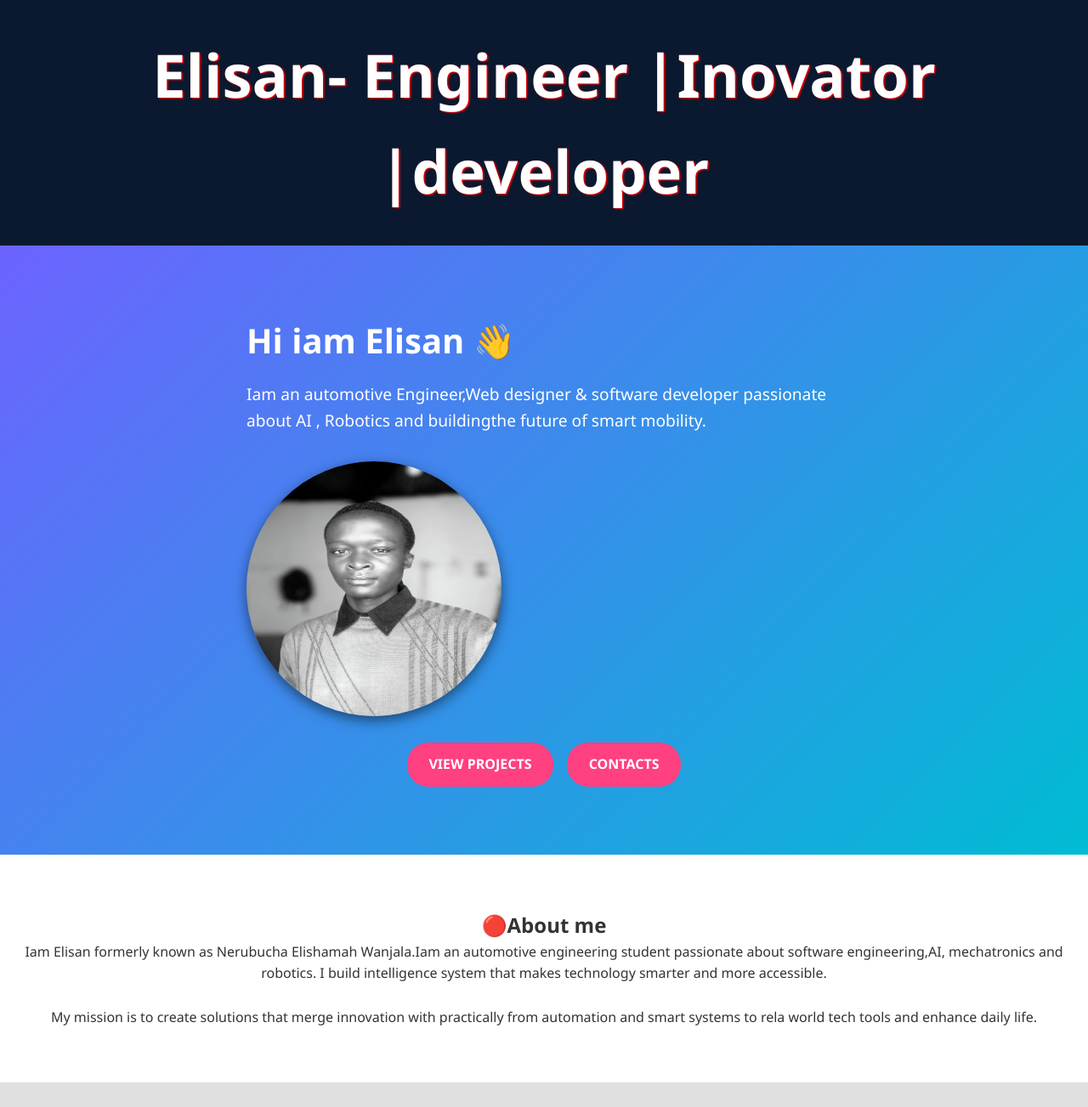
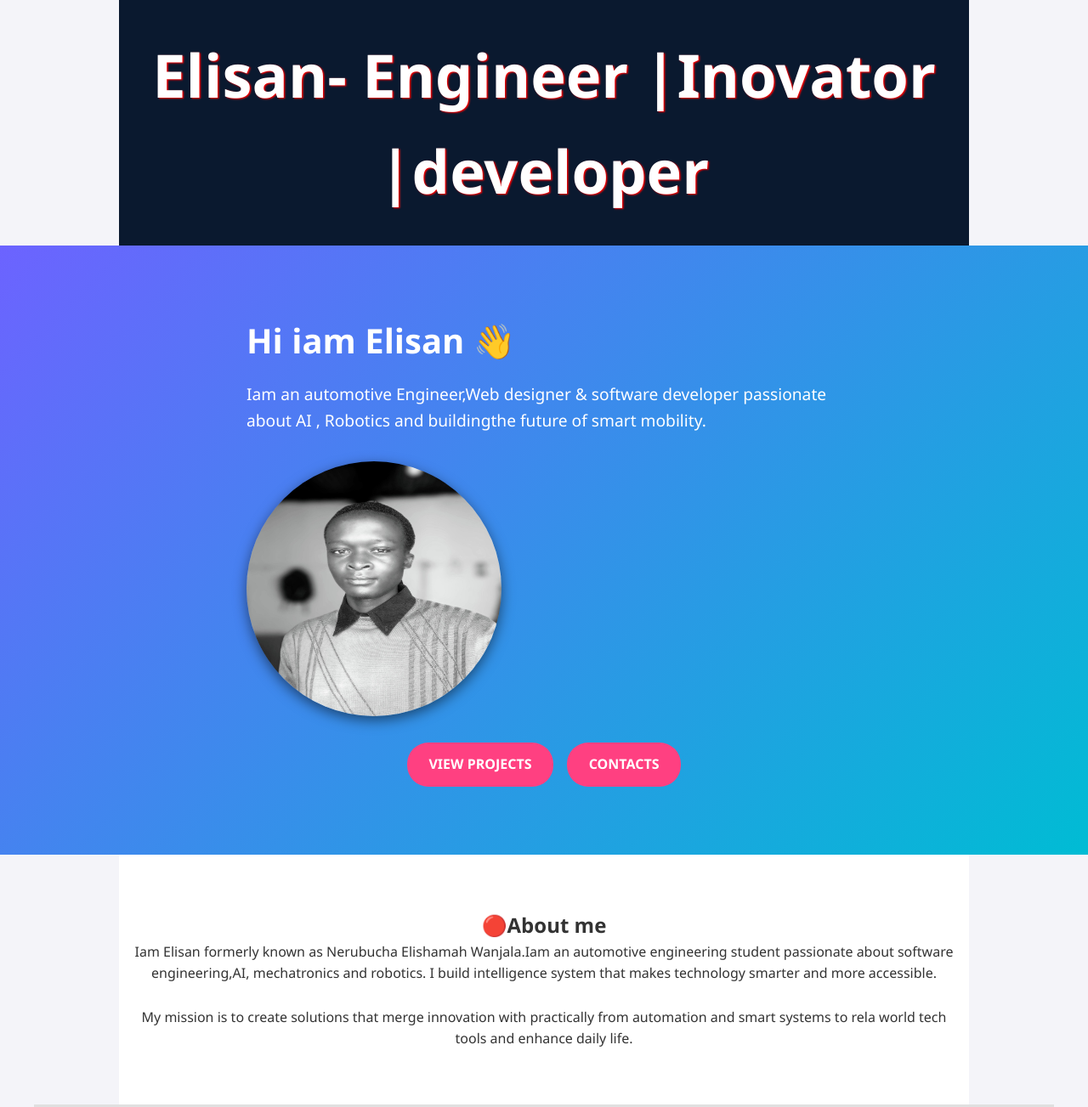
Before and after one commit to Elisan420/PERSONAL-PORTFOLIO-WEBSITE-, a plain HTML site: page index.html in a window 1280 px wide. Shown: the top 1303 px of the page at 85% size. Drawn offline with Linux system fonts and the light colour scheme.

Commit message:
Adjust max-width and margins in style.css

```diff
--- a/style.css
+++ b/style.css
@@ -14,8 +14,11 @@ body {
 }
 
 .section {
+  width: 100%;
   padding: 4rem 1.5rem;
   text-align: center;
+  max-width: 1200px;
+  margin-inline: auto;
 }
 
 /* HEADER */
@@ -26,8 +29,11 @@ body {
   text-align: center;
   font-size: clamp(1.2rem, 4vw, 2.2rem);
   text-shadow: 1.5px 1px 2px red;
-  max-width: 2000px;
+  width: 100%;
+  max-width: 1000px;
   margin: auto;
+  margin-inline: auto;
+  padding-inline: 1rem;
 }
 
 /* HERO SECTION */
@@ -85,8 +91,11 @@ body {
 /* ABOUT */
 .about {
   background-color: #fff;
-  max-width: 2000px;
+  max-width: 1000px;
   margin: auto;
+  width: 100%;
+  margin-inline: auto;
+  padding-inline: 1rem;
 }
 
 /* SKILLS */
@@ -153,8 +162,9 @@ body {
   text-align: center;
   padding: 2rem 1rem;
   font-size: 0.9rem;
-  max-width: 2000px;
-  margin: auto;
+  max-width: 1000px;
+
+  margin-inline: auto;
 }
 
 /* RESPONSIVENESS */
```
